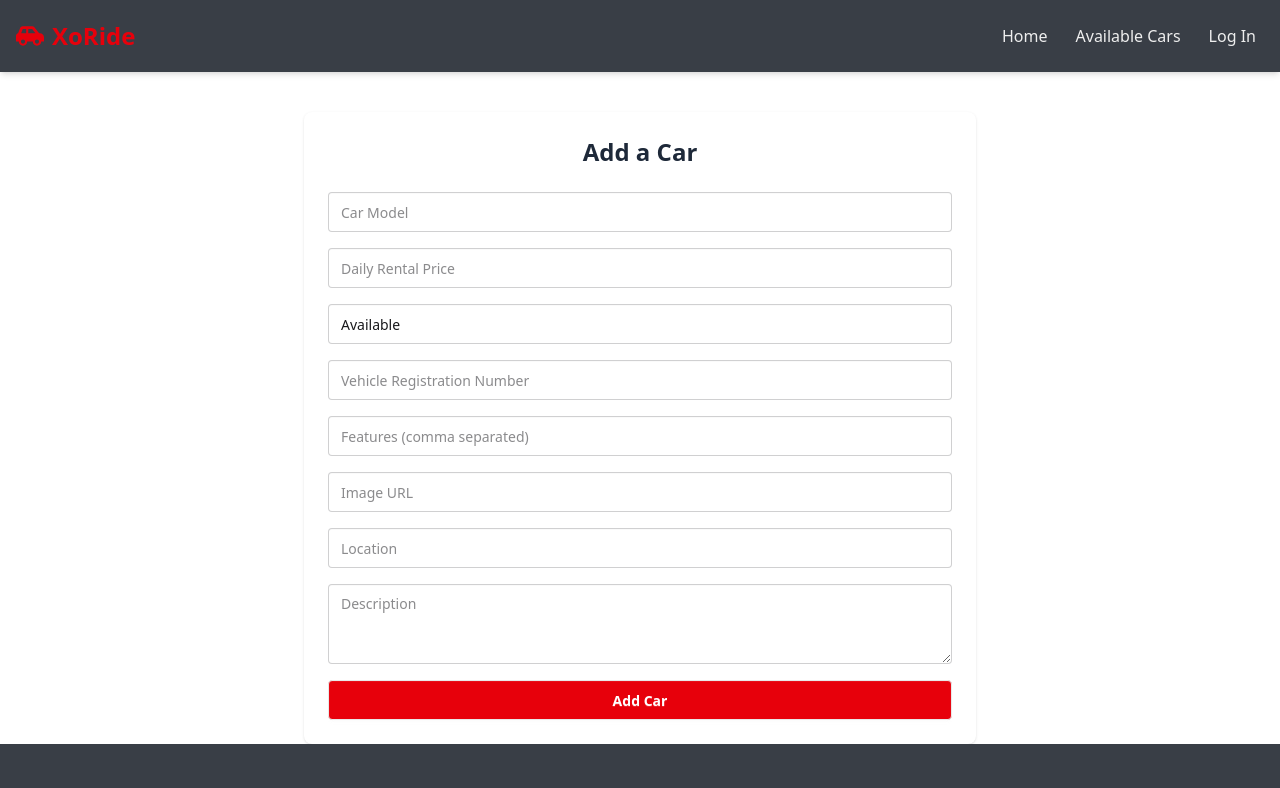
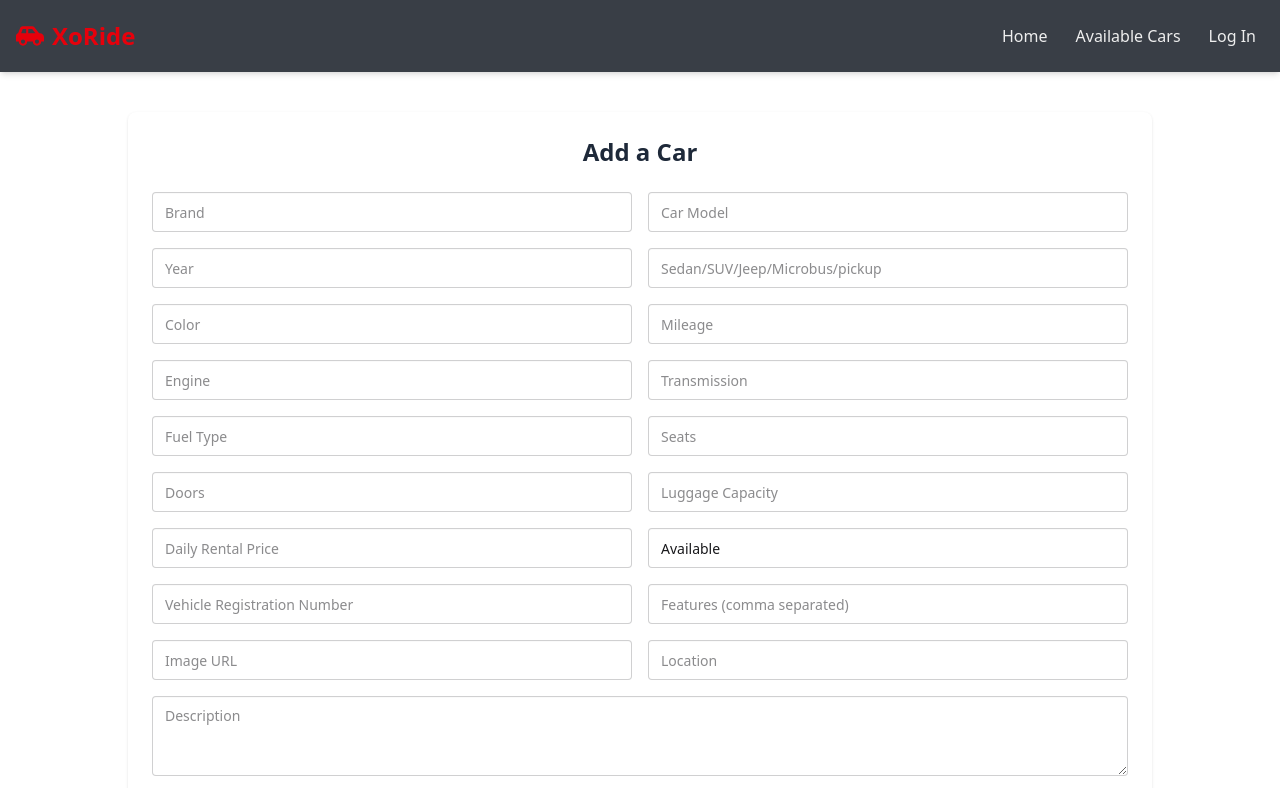
Before and after one commit to mrinmoy-765/PH-Assignment-11, a React (Vite) app in the folder car-rental-client/: page /addCar in a window 1280 px wide. Shown: the top 788 px of the page. Built offline with nearby package versions, Linux system fonts and the light colour scheme; no server answers.

Commit message:
add car updated

```diff
--- a/car-rental-client/src/pages/AddCar.jsx
+++ b/car-rental-client/src/pages/AddCar.jsx
@@ -11,7 +11,18 @@ const AddCar = () => {
   const { mongoUser } = useContext(AuthContext);
 
   const [formData, setFormData] = useState({
+    brand: "",
     model: "",
+    year: "",
+    vehicleType: "",
+    color: "",
+    mileage: "",
+    engine: "",
+    transmission: "",
+    fuelType: "",
+    seats: "",
+    doors: "",
+    luggageCapacity: "",
     price: "",
     availability: "Available",
     registration: "",
@@ -68,16 +79,105 @@ const AddCar = () => {
   };
 
   return (
-    <div className="max-w-2xl mx-auto p-6 bg-white rounded-lg shadow mt-10">
+    <div className="max-w-5xl mx-auto p-6 bg-white rounded-lg shadow mt-10">
       <h2 className="text-2xl font-bold mb-6 text-center text-gray-800">
         Add a Car
       </h2>
-      <form onSubmit={handleSubmit} className="space-y-4">
+      <form onSubmit={handleSubmit} className="grid grid-cols-2 gap-4">
+        <input
+          name="brand"
+          type="text"
+          placeholder="Brand"
+          value={formData.brand}
+          onChange={handleChange}
+          className="w-full input input-bordered"
+        />
         <input
           name="model"
           type="text"
           placeholder="Car Model"
+          value={formData.model}
+          onChange={handleChange}
+          className="w-full input input-bordered"
           required
+        />
+        <input
+          name="year"
+          type="number"
+          placeholder="Year"
+          value={formData.year}
+          onChange={handleChange}
+          className="w-full input input-bordered"
+        />
+        <input
+          name="vehicleType"
+          type="text"
+          placeholder="Sedan/SUV/Jeep/Microbus/pickup"
+          value={formData.vehicleType}
+          onChange={handleChange}
+          className="w-full input input-bordered"
+        />
+        <input
+          name="color"
+          type="text"
+          placeholder="Color"
+          value={formData.color}
+          onChange={handleChange}
+          className="w-full input input-bordered"
+        />
+        <input
+          name="mileage"
+          type="text"
+          placeholder="Mileage"
+          value={formData.mileage}
+          onChange={handleChange}
+          className="w-full input input-bordered"
+        />
+        <input
+          name="engine"
+          type="text"
+          placeholder="Engine"
+          value={formData.engine}
+          onChange={handleChange}
+          className="w-full input input-bordered"
+        />
+        <input
+          name="transmission"
+          type="text"
+          placeholder="Transmission"
+          value={formData.transmission}
+          onChange={handleChange}
+          className="w-full input input-bordered"
+        />
+        <input
+          name="fuelType"
+          type="text"
+          placeholder="Fuel Type"
+          value={formData.fuelType}
+          onChange={handleChange}
+          className="w-full input input-bordered"
+        />
+        <input
+          name="seats"
+          type="number"
+          placeholder="Seats"
+          value={formData.seats}
+          onChange={handleChange}
+          className="w-full input input-bordered"
+        />
+        <input
+          name="doors"
+          type="number"
+          placeholder="Doors"
+          value={formData.doors}
+          onChange={handleChange}
+          className="w-full input input-bordered"
+        />
+        <input
+          name="luggageCapacity"
+          type="text"
+          placeholder="Luggage Capacity"
+          value={formData.luggageCapacity}
           onChange={handleChange}
           className="w-full input input-bordered"
         />
@@ -85,12 +185,14 @@ const AddCar = () => {
           name="price"
           type="number"
           placeholder="Daily Rental Price"
-          required
+          value={formData.price}
           onChange={handleChange}
           className="w-full input input-bordered"
+          required
         />
         <select
           name="availability"
+          value={formData.availability}
           onChange={handleChange}
           className="w-full input input-bordered"
         >
@@ -101,14 +203,16 @@ const AddCar = () => {
           name="registration"
           type="text"
           placeholder="Vehicle Registration Number"
-          required
+          value={formData.registration}
           onChange={handleChange}
           className="w-full input input-bordered"
+          required
         />
         <input
           name="features"
           type="text"
           placeholder="Features (comma separated)"
+          value={formData.features}
           onChange={handleChange}
           className="w-full input input-bordered"
         />
@@ -116,28 +220,31 @@ const AddCar = () => {
           name="imageUrl"
           type="text"
           placeholder="Image URL"
-          required
+          value={formData.imageUrl}
           onChange={handleChange}
           className="w-full input input-bordered"
+          required
         />
         <input
           name="location"
           type="text"
           placeholder="Location"
-          required
+          value={formData.location}
           onChange={handleChange}
           className="w-full input input-bordered"
+          required
         />
         <textarea
           name="description"
           placeholder="Description"
+          value={formData.description}
+          onChange={handleChange}
+          className="w-full textarea textarea-bordered grid col-span-2"
           required
-          onChange={handleChange}
-          className="w-full textarea textarea-bordered"
         />
         <button
           type="submit"
-          className="btn bg-red-600 hover:bg-red-700 text-white w-full"
+          className="btn bg-blue-500 hover:bg-blue-700 text-white w-full grid col-span-2"
         >
           Add Car
         </button>
--- a/car-rental-client/src/pages/MyCars.jsx
+++ b/car-rental-client/src/pages/MyCars.jsx
@@ -223,8 +223,21 @@ const MyCars = () => {
             <>
               <form
                 onSubmit={handleUpdateCar}
-                className="grid grid-cols-1 md:grid-cols-2 gap-4"
+                className="grid grid-cols-1 md:grid-cols-3 gap-4"
               >
+                {/* Brand */}
+                <div>
+                  <p className="font-semibold mb-1">Brand</p>
+                  <input
+                    type="text"
+                    name="brand"
+                    value={selectedCar.brand}
+                    onChange={handleInputChange}
+                    className="input input-bordered w-full"
+                    placeholder="Brand"
+                  />
+                </div>
+
                 {/* Model */}
                 <div>
                   <p className="font-semibold mb-1">Model</p>
@@ -235,6 +248,114 @@ const MyCars = () => {
                     onChange={handleInputChange}
                     className="input input-bordered w-full"
                     placeholder="Model"
+                  />
+                </div>
+
+                {/* Year */}
+                <div>
+                  <p className="font-semibold mb-1">Year</p>
+                  <input
+                    type="number"
+                    name="year"
+                    value={selectedCar.year}
+                    onChange={handleInputChange}
+                    className="input input-bordered w-full"
+                  />
+                </div>
+
+                {/* Color */}
+                <div>
+                  <p className="font-semibold mb-1">Color</p>
+                  <input
+                    name="color"
+                    type="text"
+                    value={selectedCar.color}
+                    onChange={handleInputChange}
+                    className="input input-bordered w-full"
+                  />
+                </div>
+
+                {/* Mileage */}
+                <div>
+                  <p className="font-semibold mb-1">Mileage</p>
+                  <input
+                    name="mileage"
+                    type="text"
+                    value={selectedCar.mileage}
+                    onChange={handleInputChange}
+                    className="input input-bordered w-full"
+                  />
+                </div>
+
+                {/* Engine */}
+                <div>
+                  <p className="font-semibold mb-1">Engine</p>
+                  <input
+                    name="engine"
+                    type="text"
+                    value={selectedCar.engine}
+                    onChange={handleInputChange}
+                    className="input input-bordered w-full"
+                  />
+                </div>
+
+                {/* Transmission */}
+                <div>
+                  <p className="font-semibold mb-1">Transmission</p>
+                  <input
+                    name="transmission"
+                    type="text"
+                    value={selectedCar.transmission}
+                    onChange={handleInputChange}
+                    className="input input-bordered w-full"
+                  />
+                </div>
+
+                {/* Fuel Type */}
+                <div>
+                  <p className="font-semibold mb-1">Fuel Type</p>
+                  <input
+                    name="fuelType"
+                    type="text"
+                    value={selectedCar.fuelType}
+                    onChange={handleInputChange}
+                    className="input input-bordered w-full"
+                  />
+                </div>
+
+                {/* Seats */}
+                <div>
+                  <p className="font-semibold mb-1">Seats</p>
+                  <input
+                    name="seats"
+                    type="number"
+                    value={selectedCar.seats}
+                    onChange={handleInputChange}
+                    className="input input-bordered w-full"
+                  />
+                </div>
+
+                {/* Doors */}
+                <div>
+                  <p className="font-semibold mb-1">Doors</p>
+                  <input
+                    name="doors"
+                    type="number"
+                    value={selectedCar.doors}
+                    onChange={handleInputChange}
+                    className="input input-bordered w-full"
+                  />
+                </div>
+
+                {/* Luggage Capacity */}
+                <div>
+                  <p className="font-semibold mb-1">Luggage Capacity</p>
+                  <input
+                    name="luggageCapacity"
+                    type="text"
+                    value={selectedCar.luggageCapacity}
+                    onChange={handleInputChange}
+                    className="input input-bordered w-full"
                   />
                 </div>
 
@@ -272,7 +393,6 @@ const MyCars = () => {
                     name="registration"
                     type="text"
                     value={selectedCar.registration}
-                    required
                     onChange={handleInputChange}
                     className="input input-bordered w-full"
                   />
@@ -280,11 +400,17 @@ const MyCars = () => {
 
                 {/* Features */}
                 <div>
-                  <p className="font-semibold mb-1">Features</p>
+                  <p className="font-semibold mb-1">
+                    Features (comma separated)
+                  </p>
                   <input
                     name="features"
                     type="text"
-                    value={selectedCar.features}
+                    value={
+                      Array.isArray(selectedCar.features)
+                        ? selectedCar.features.join(", ")
+                        : selectedCar.features
+                    }
                     onChange={handleInputChange}
                     className="input input-bordered w-full"
                   />
@@ -295,8 +421,8 @@ const MyCars = () => {
                   <p className="font-semibold mb-1">Location</p>
                   <input
                     name="location"
+                    type="text"
                     value={selectedCar.location}
-                    required
                     onChange={handleInputChange}
                     className="input input-bordered w-full"
                   />
@@ -307,27 +433,26 @@ const MyCars = () => {
                   <p className="font-semibold mb-1">Image URL</p>
                   <input
                     name="imageUrl"
+                    type="text"
                     value={selectedCar.imageUrl}
-                    required
                     onChange={handleInputChange}
                     className="input input-bordered w-full"
                   />
                 </div>
 
                 {/* Description */}
-                <div className="md:col-span-2">
+                <div className="md:col-span-3">
                   <p className="font-semibold mb-1">Description</p>
                   <textarea
                     name="description"
                     value={selectedCar.description}
-                    required
                     onChange={handleInputChange}
                     className="textarea textarea-bordered w-full"
                   />
                 </div>
 
                 {/* Submit Button */}
-                <div className="md:col-span-2">
+                <div className="md:col-span-3">
                   <button type="submit" className="btn btn-primary w-full">
                     Update
                   </button>
```
Also changed, not shown: car-rental-client/src/pages/AvailableCar.jsx (+7 -57 lines).
